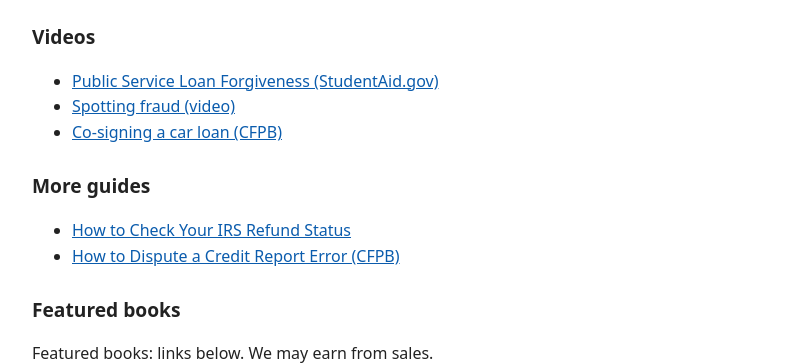
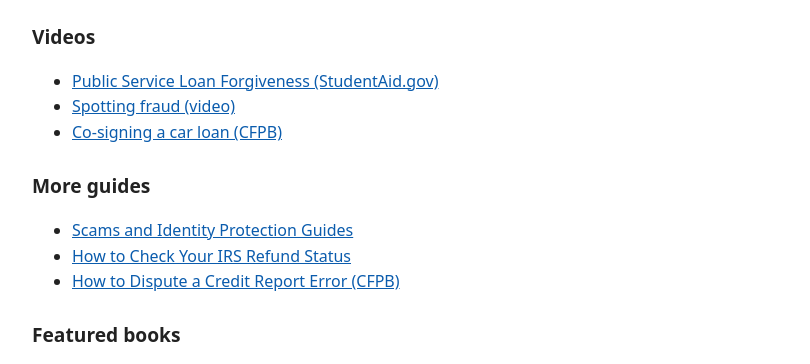
Before and after one commit to daywiseguides/daywiseguides.github.io, a plain HTML site: page scam-warning-signs.html in a window 1280 px wide. Shown: the part 1040-1404 px from the top of the page, without its empty margins (228-1038 px from the left). Drawn offline with Linux system fonts and the light colour scheme.

Commit message:
Update scam-warning-signs.html

```diff
--- a/scam-warning-signs.html
+++ b/scam-warning-signs.html
@@ -14,7 +14,7 @@
 <h2>Official source</h2>
 <p><a href="https://www.consumerfinance.gov/ask-cfpb/what-are-some-classic-warning-signs-of-possible-fraud-and-scams-en-2094/" rel="noopener">CFPB: What are some classic warning signs of possible fraud and scams?</a>. Checked against the live page on November 26, 2026. This page is a summary in our own words. Check the official page for the latest details.</p>
 <h2>Videos</h2><ul><li><a href="https://youtu.be/45EjYgqRNTc" rel="noopener">Public Service Loan Forgiveness (StudentAid.gov)</a></li><li><a href="https://youtu.be/RMRKvsOFHaw" rel="noopener">Spotting fraud (video)</a></li><li><a href="https://youtu.be/_EJ4nxhg7Gw" rel="noopener">Co-signing a car loan (CFPB)</a></li></ul>
-<h2>More guides</h2><ul><li><a href="irs-refund-status.html">How to Check Your IRS Refund Status</a></li><li><a href="credit-report-dispute.html">How to Dispute a Credit Report Error (CFPB)</a></li></ul>
+<h2>More guides</h2><ul><li><a href="hub-scams-and-identity-protection.html">Scams and Identity Protection Guides</a></li><li><a href="irs-refund-status.html">How to Check Your IRS Refund Status</a></li><li><a href="credit-report-dispute.html">How to Dispute a Credit Report Error (CFPB)</a></li></ul>
 <h2>Featured books</h2>
 <p>Featured books: links below. We may earn from sales.</p>
 <div class="books"><a href="https://www.amazon.com/dp/B0F9F19WYL" rel="sponsored noopener"><img src="cover-hoax.svg" alt="Cover of The Big Money Hoax"></a><a href="https://www.amazon.com/IMMATM-Approach-groundbreaking-centered-approach/dp/B0H1JV3MQG" rel="sponsored noopener"><img src="cover-imma.svg" alt="Cover of The IMMA Approach"></a></div>
```
